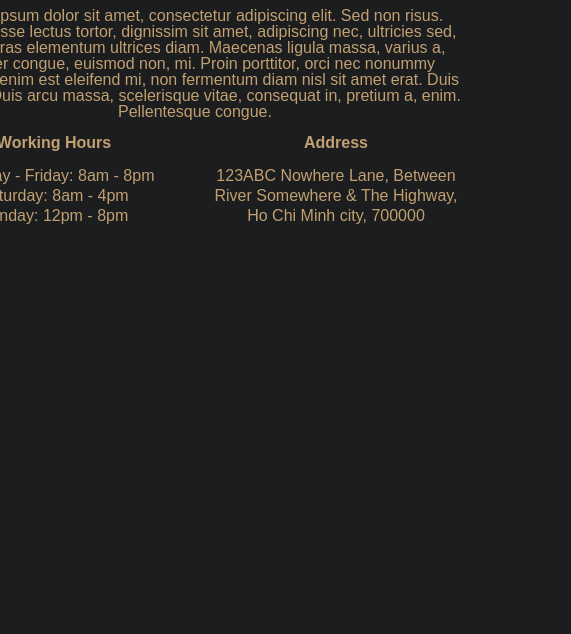
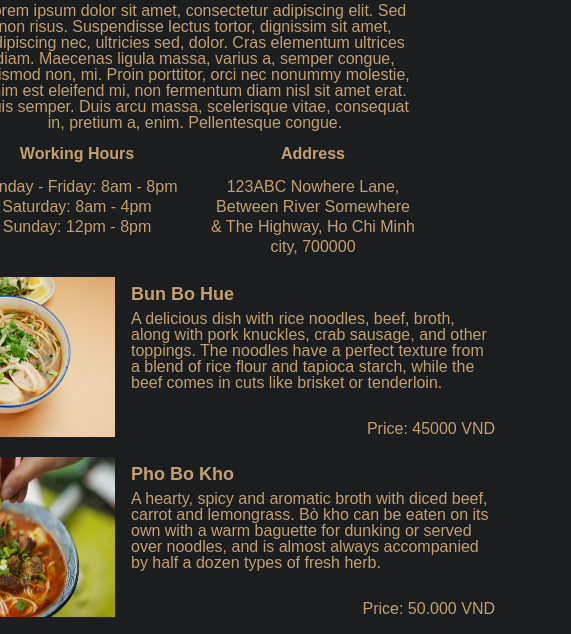
Before and after one commit to wingfam/top-restaurant-page, a website built with webpack: page src/index.html in a window 390 px wide. Shown: the part 416-1050 px from the top of the page, 571 px wide, since content can reach past the window. Before the commit the page ends 844 px from the top, so only its background shows below. Built offline with nearby package versions, Linux system fonts and the light colour scheme.

Commit message:
-added menu tab content - finished styling menu tab

```diff
--- /dev/null
+++ b/src/food-class.js
@@ -0,0 +1,52 @@
+import BunBoHueImg from "./bun-bo-hue.jpg";
+import PhoBoKhoImg from "./pho-bo-kho.jpg";
+import PhoBoImg from "./pho-bo-truyen-thong.jpg";
+
+class Food {
+  constructor(imgSrc, foodName, description, price) {
+    this.imgSrc = imgSrc;
+    this.foodName = foodName;
+    this.description = description;
+    this.price = price;
+  }
+}
+
+function BunBoHue () {
+  return new Food(
+    BunBoHueImg,
+    "Bun Bo Hue",
+    `A delicious dish with rice noodles, beef, broth,
+      along with pork knuckles, crab sausage, and other toppings.
+      The noodles have a perfect texture from a blend of rice flour
+      and tapioca starch, while the beef comes in cuts like brisket
+      or tenderloin.`,
+    "45000"
+  );
+};
+
+function PhoBoKho () {
+  return new Food(
+    PhoBoKhoImg,
+    "Pho Bo Kho",
+    `A hearty, spicy and aromatic broth with diced beef, carrot
+    and lemongrass. Bò kho can be eaten on its own with a warm
+    baguette for dunking or served over noodles, and is almost
+    always accompanied by half a dozen types of fresh herb.`,
+    "50.000"
+  );
+};
+
+function PhoBo () {
+  return new Food(
+    PhoBoImg,
+    "Pho Bo",
+    `A noodle dish consisting of rice noodles, broth, meat and
+    fresh herbs such as scallion, cilantro, and onion. Pho is
+    served in a thick ceramic bowl when the broth is still
+    boiling hot, and is sided with some fresh basils, bean
+    sprouts, and a lime wedge.`,
+    "40.000"
+  );
+};
+
+export default { BunBoHue, PhoBoKho, PhoBo };
--- a/src/index.js
+++ b/src/index.js
@@ -1,9 +1,12 @@
 import HomeTab from "./home-tab";
+import MenuTab from "./menu-tab";
 
 import './reset.css';
 import './style.css';
 
 const content = document.querySelector("#content");
 const home = HomeTab();
+const menu = MenuTab();
 
 content.appendChild(home);
+content.appendChild(menu);
--- a/src/menu-tab.js
+++ b/src/menu-tab.js
@@ -0,0 +1,48 @@
+import Food from "./food-class.js";
+
+const FoodInfoCard = function (object) {
+  const card = document.createElement("div");
+  const foodImage = document.createElement("img");
+  const mainInfo = document.createElement("div");
+  const foodName = document.createElement("h2");
+  const description = document.createElement("p");
+  const price = document.createElement("p");
+
+  card.classList.add("card-wrapper");
+  mainInfo.classList.add("main-info");
+  foodImage.classList.add("food-img");
+  foodName.classList.add("food-name");
+  description.classList.add("description");
+  price.classList.add("price");
+
+  foodImage.src = object.imgSrc;
+  foodName.textContent = object.foodName;
+  description.textContent = object.description;
+  price.textContent = object.price;
+
+  mainInfo.appendChild(foodName);
+  mainInfo.appendChild(description);
+  mainInfo.appendChild(price);
+  card.appendChild(foodImage);
+  card.appendChild(mainInfo);
+
+  return card;
+};
+
+const MenuTab = function () {
+  const menuTab = document.createElement("div");
+
+  menuTab.classList.add("menu-tab");
+
+  const bunBoHue = FoodInfoCard(Food.BunBoHue());
+  const phoBoKho = FoodInfoCard(Food.PhoBoKho());
+  const phoBo = FoodInfoCard(Food.PhoBo());
+
+  menuTab.appendChild(bunBoHue);
+  menuTab.appendChild(phoBoKho);
+  menuTab.appendChild(phoBo);
+
+  return menuTab;
+};
+
+export default MenuTab;
--- a/src/style.css
+++ b/src/style.css
@@ -2,7 +2,6 @@
     --background-black: #181a1b;
     --hover-background-black: #1b1d1e;
     --text-color-beige: #c2a072;
-    --logo-image: url("./restaurant-logo.jpg");
 }
 
 html,
@@ -117,6 +116,8 @@ body {
         align-items: center;
     }
 
+    /* HEADER */
+
     header {
         width: 100%;
         height: 50px;
@@ -149,9 +150,12 @@ body {
     }
 
     #content {
-        padding: 20px 30px 45px 30px;
+        padding: 20px 0px;
         text-align: center;
+        max-width: 600px;
     }
+
+    /* HOME TAB */
 
     .home-tab .home-image {
         width: 60%;
@@ -195,4 +199,41 @@ body {
     .home-tab .extra-info p {
         line-height: 20px;
     }
+
+    /* MENU TAB */
+
+    .menu-tab .card-wrapper {
+        display: flex;
+        align-items: start;
+        justify-content: start;
+        text-align: start;
+        gap: 1em;
+        margin: 20px 0px;
+        position: relative;
+    }
+
+    .menu-tab .card-wrapper .food-img {
+        width: 220px;
+        height: 160px;
+    }
+
+    .menu-tab .card-wrapper .food-name {
+        font-size: 18px;
+        font-weight: 700;
+        line-height: 34px;
+    }
+
+    .menu-tab .card-wrapper .main-info .price {
+        position: absolute;
+        bottom: 0px;
+        right: 0px;
+    }
+
+    .menu-tab .card-wrapper .main-info .price::before {
+        content: "Price: ";
+    }
+
+    .menu-tab .card-wrapper .main-info .price::after {
+        content: " VND";
+    }
 }
```
Also changed, not shown: src/restaurant-logo.jpg (deleted).
